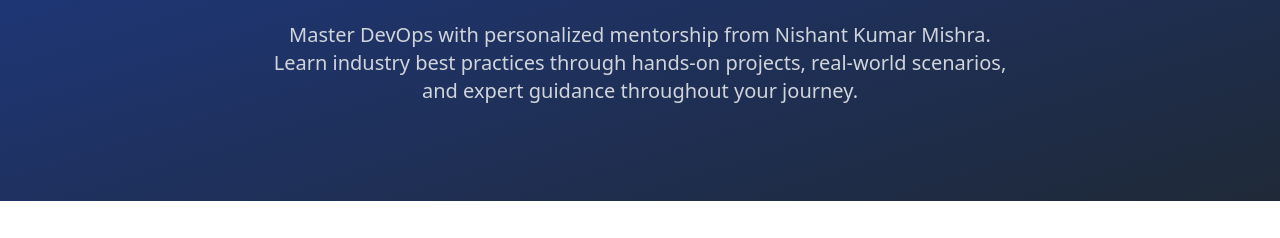
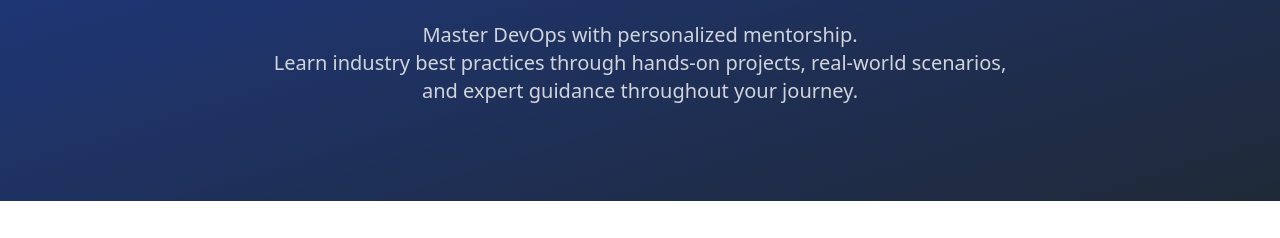
Before and after one commit to Nishantmishra2001/Devops-Capstone, a plain HTML site: page frontend/index.html in a window 1280 px wide. Shown: the part 199-437 px from the top of the page. Drawn offline with nearby package versions, Linux system fonts and the light colour scheme.

Commit message:
Update index.html in frontend folder

```diff
--- a/frontend/index.html
+++ b/frontend/index.html
@@ -68,7 +68,7 @@
           - Built for DevOps community with passion!
         </div>
         <p class="text-xl text-gray-300 mb-8 max-w-3xl mx-auto">
-          Master DevOps with personalized mentorship from Nishant Kumar Mishra.<br>
+          Master DevOps with personalized mentorship.<br>
           Learn industry best practices through hands-on projects, real-world scenarios, and expert guidance throughout your journey.
         </p>
       </div>
```
